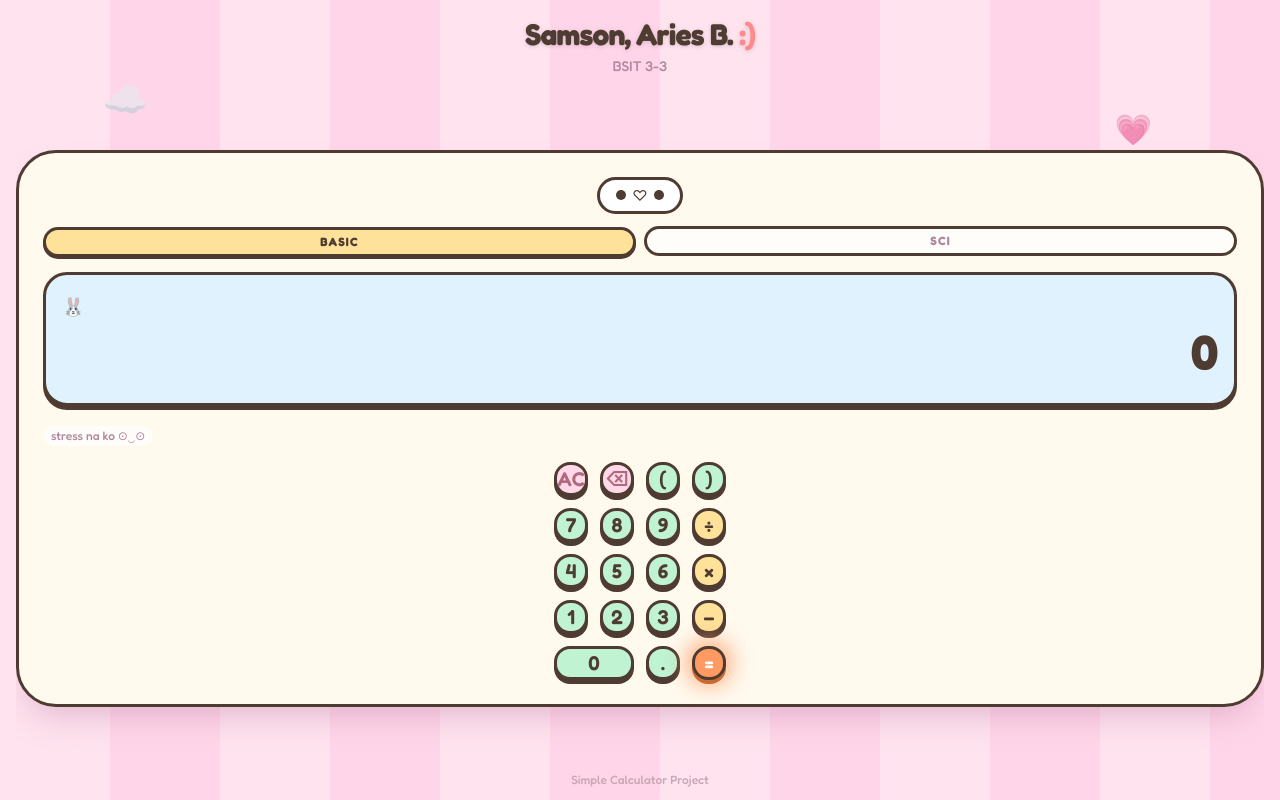
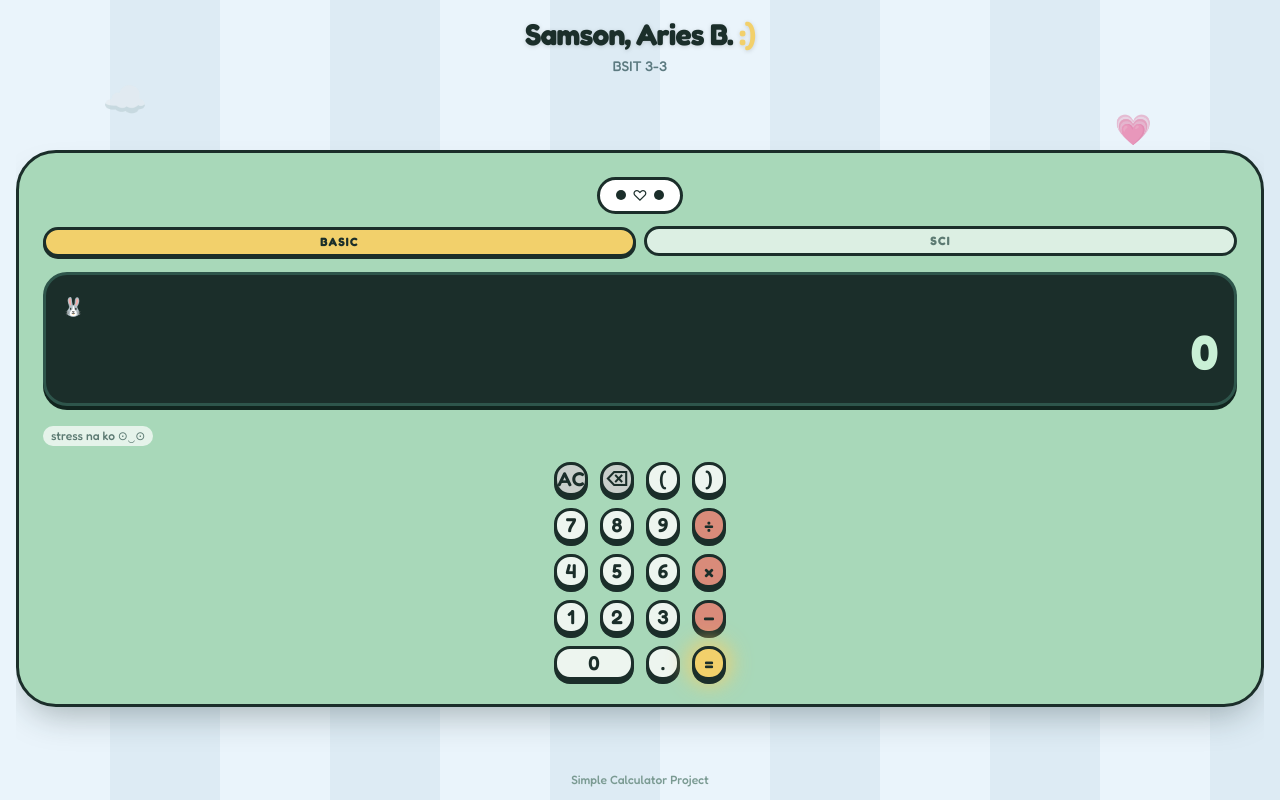
Before and after one commit to Stablhr/Simple-Calculator-Project, a React (Vite) app: page / in a window 1280 px wide. Built offline with nearby package versions, Linux system fonts and the light colour scheme.

Commit message:
style: retheme calculator with BMO (Adventure Time) palette

```diff
--- a/src/App.jsx
+++ b/src/App.jsx
@@ -2,7 +2,7 @@ import Calculator from './components/Calculator.jsx'
 
 function App() {
   return (
-    <div className="kawaii-bg relative h-[100dvh] overflow-hidden text-[#4E3B31]">
+    <div className="kawaii-bg relative h-[100dvh] overflow-hidden text-bmo-ink">
       <span className="float-shape left-[8%] top-[10%] text-4xl opacity-60">☁️</span>
       <span className="float-shape right-[10%] top-[14%] text-3xl opacity-50">💗</span>
       <span className="float-shape left-[12%] bottom-[16%] text-3xl opacity-50">🌸</span>
@@ -12,22 +12,22 @@ function App() {
 
       <main className="relative z-10 flex h-full min-h-0 flex-col">
         <header className="shrink-0 px-4 pt-3 text-center sm:pt-4">
-          <h1 className="mb-1 font-display text-2xl font-bold tracking-tight text-[#4E3B31] drop-shadow-sm sm:text-3xl">
-            Samson, Aries B.<span className="text-[#FF8A8A]"> :)</span>
+          <h1 className="mb-1 font-display text-2xl font-bold tracking-tight text-bmo-ink drop-shadow-sm sm:text-3xl">
+            Samson, Aries B.<span className="text-[#F2D06B]"> :)</span>
           </h1>
-          <p className="mb-2 text-sm font-medium text-[#B089A0]">BSIT 3-3</p>
+          <p className="mb-2 text-sm font-medium text-[#5C7A80]">BSIT 3-3</p>
         </header>
 
         <div className="flex min-h-0 w-full flex-1 flex-col px-3 sm:px-4">
           <Calculator />
         </div>
 
-        <footer className="shrink-0 pb-3 text-center text-xs font-medium text-[#C9A6B5]">
+        <footer className="shrink-0 pb-3 text-center text-xs font-medium text-[#7A9A92]">
           <a
             href="https://github.com/Stablhr/Simple-Calculator-Project"
             target="_blank"
             rel="noreferrer"
-            className="transition duration-150 hover:text-[#FF8A8A]"
+            className="transition duration-150 hover:text-[#F2D06B]"
           >
             Simple Calculator Project
           </a>
--- a/src/components/Button.jsx
+++ b/src/components/Button.jsx
@@ -1,18 +1,18 @@
 const VARIANTS = {
-  digit: 'bg-mint text-[#4E3B31] hover:bg-mint-dark',
-  operator: 'bg-butter text-[#4E3B31] hover:bg-butter-dark',
-  equals: 'bg-coral text-white hover:bg-coral-dark',
-  utility: 'bg-blush text-[#B06A7E] hover:bg-blush-dark',
-  function: 'bg-lavender text-[#7C6FB0] hover:bg-lavender-dark',
+  digit: 'bg-bmo-digit text-bmo-ink hover:bg-bmo-digit-dark',
+  operator: 'bg-bmo-operator text-bmo-ink hover:bg-bmo-operator-dark',
+  equals: 'bg-bmo-equals text-bmo-ink hover:bg-bmo-equals-dark',
+  utility: 'bg-bmo-utility text-bmo-ink hover:bg-bmo-utility-dark',
+  function: 'bg-bmo-func text-bmo-ink hover:bg-bmo-func-dark',
   toggle: '',
 }
 
-const STICKER_SHADOW = 'shadow-[0_4px_0_0_#4E3B31]'
+const STICKER_SHADOW = 'shadow-[0_4px_0_0_#1B2E2A]'
 
 function Button({ label, onClick, variant = 'digit', className = '', active = false, wide = false }) {
   const isEquals = variant === 'equals'
   const variantClass = variant === 'toggle' ? '' : VARIANTS[variant]
-  const activeClass = active ? 'bg-yellow-300 text-[#4E3B31]' : 'bg-white/60 text-[#B089A0] hover:bg-white'
+  const activeClass = active ? 'bg-bmo-equals text-bmo-ink' : 'bg-white/60 text-[#5C7A72] hover:bg-white'
 
   return (
     <button
@@ -20,10 +20,10 @@ function Button({ label, onClick, variant = 'digit', className = '', active = fa
       onClick={onClick}
       className={[
         wide ? 'aspect-auto' : 'aspect-square',
-        'rounded-2xl border-[3px] border-[#4E3B31] text-lg font-semibold sm:text-xl',
+        'rounded-2xl border-[3px] border-bmo-ink text-lg font-semibold sm:text-xl',
         'transition-all duration-150 ease-out',
         'active:translate-y-[3px] active:scale-90 active:shadow-none',
-        'focus:outline-none focus-visible:ring-2 focus-visible:ring-[#FF8A8A] focus-visible:ring-offset-2',
+        'focus:outline-none focus-visible:ring-2 focus-visible:ring-[#F2D06B] focus-visible:ring-offset-2',
         'select-none',
         variant === 'toggle' ? activeClass : variantClass,
         variant !== 'toggle' ? STICKER_SHADOW : '',
--- a/src/components/Calculator.jsx
+++ b/src/components/Calculator.jsx
@@ -133,11 +133,11 @@ function Calculator() {
       onClick={() => dispatch({ type: 'MODE', mode: m })}
       aria-pressed={mode === m}
       className={[
-        'flex-1 rounded-full border-[3px] border-[#4E3B31] px-3 py-1 font-display text-xs font-bold uppercase tracking-widest transition-all duration-150',
-        'focus:outline-none focus-visible:ring-2 focus-visible:ring-[#FF8A8A] focus-visible:ring-offset-2',
+        'flex-1 rounded-full border-[3px] border-bmo-ink px-3 py-1 font-display text-xs font-bold uppercase tracking-widest transition-all duration-150',
+        'focus:outline-none focus-visible:ring-2 focus-visible:ring-[#F2D06B] focus-visible:ring-offset-2',
         mode === m
-          ? 'translate-y-[1px] bg-butter text-[#4E3B31] shadow-[0_2px_0_0_#4E3B31]'
-          : 'bg-white/70 text-[#B089A0] hover:bg-white',
+          ? 'translate-y-[1px] bg-bmo-equals text-bmo-ink shadow-[0_2px_0_0_#1B2E2A]'
+          : 'bg-white/60 text-[#5C7A72] hover:bg-white',
       ].join(' ')}
     >
       {label}
@@ -155,22 +155,22 @@ function Calculator() {
       >
         <div ref={cardRef} className="order-1 w-full lg:order-2">
           <div
-            className="w-full rounded-[2.5rem] border-[3px] border-[#4E3B31] bg-[#FFF9EE] p-5 sm:p-6"
-        style={{ boxShadow: '0 18px 35px -12px rgba(184, 122, 160, 0.45)' }}
+            className="w-full rounded-[2.5rem] border-[3px] border-[#1B2E2A] bg-bmo-body p-5 sm:p-6"
+        style={{ boxShadow: '0 18px 35px -12px rgba(27, 46, 42, 0.35)' }}
       >
         <div className="mb-1 flex items-center justify-center">
-          <div className="flex items-center gap-2 rounded-full border-[3px] border-[#4E3B31] bg-white px-4 py-2">
+          <div className="flex items-center gap-2 rounded-full border-[3px] border-[#1B2E2A] bg-white px-4 py-2">
             {happy ? (
               <span className="face-happy inline-flex items-center gap-1.5">
-                <span className="h-2.5 w-2.5 rounded-full border-[2px] border-[#4E3B31] bg-[#4E3B31]" />
-                <span className="h-1.5 w-3 rounded-b-full border-2 border-t-0 border-[#4E3B31]" />
-                <span className="h-2.5 w-2.5 rounded-full border-[2px] border-[#4E3B31] bg-[#4E3B31]" />
+                <span className="h-2.5 w-2.5 rounded-full border-[2px] border-[#1B2E2A] bg-bmo-ink" />
+                <span className="h-1.5 w-3 rounded-b-full border-2 border-t-0 border-[#1B2E2A]" />
+                <span className="h-2.5 w-2.5 rounded-full border-[2px] border-[#1B2E2A] bg-bmo-ink" />
               </span>
             ) : (
               <span className="inline-flex items-center gap-1.5">
-                <span className="h-2.5 w-2.5 rounded-full bg-[#4E3B31]" />
-                <span className="text-[15px] leading-none text-[#4E3B31]">♡</span>
-                <span className="h-2.5 w-2.5 rounded-full bg-[#4E3B31]" />
+                <span className="h-2.5 w-2.5 rounded-full bg-bmo-ink" />
+                <span className="text-[15px] leading-none text-[#1B2E2A]">♡</span>
+                <span className="h-2.5 w-2.5 rounded-full bg-bmo-ink" />
               </span>
             )}
           </div>
@@ -179,7 +179,7 @@ function Calculator() {
         <div className="mb-4 mt-3 flex gap-2">{modeBtn('basic', 'Basic')}{modeBtn('scientific', 'Sci')}</div>
         <Display expression={expr} display={displayText} isError={isError} />
 
-        <div className="mb-4 flex justify-between text-xs font-medium text-[#B089A0]">
+        <div className="mb-4 flex justify-between text-xs font-medium text-[#5C7A72]">
           <span className="rounded-full bg-white/70 px-2 py-0.5">stress na ko ⊙‿⊙</span>
         </div>
 
@@ -189,13 +189,13 @@ function Calculator() {
 
       {history.length > 0 && (
         <div ref={historyRef} className="order-2 w-full lg:order-1 lg:max-w-none lg:w-64">
-          <div className="mt-4 w-full rounded-3xl border-[3px] border-[#4E3B31] bg-[#FFF9EE] p-4 shadow-[0_10px_25px_-10px_rgba(184,122,160,0.45)] lg:mt-0">
+          <div className="mt-4 w-full rounded-3xl border-[3px] border-[#1B2E2A] bg-bmo-body p-4 shadow-[0_10px_25px_-10px_rgba(184,122,160,0.45)] lg:mt-0">
           <div className="mb-2 flex items-center justify-between">
-            <h2 className="font-display text-sm font-bold tracking-tight text-[#4E3B31]">✦ history</h2>
+            <h2 className="font-display text-sm font-bold tracking-tight text-[#1B2E2A]">✦ history</h2>
             <button
               type="button"
               onClick={() => dispatch({ type: 'HISTORY_CLEAR' })}
-              className="rounded-lg border-2 border-[#4E3B31] bg-blush px-2 py-1 text-[11px] font-semibold text-[#B06A7E] transition duration-150 hover:bg-blush-dark focus:outline-none focus-visible:ring-2 focus-visible:ring-[#FF8A8A]"
+              className="rounded-lg border-2 border-[#1B2E2A] bg-bmo-utility px-2 py-1 text-[11px] font-semibold text-bmo-ink transition duration-150 hover:bg-bmo-utility-dark focus:outline-none focus-visible:ring-2 focus-visible:ring-[#F2D06B]"
             >
               Clear
             </button>
@@ -206,10 +206,10 @@ function Calculator() {
                 <button
                   type="button"
                   onClick={() => dispatch({ type: 'HISTORY_USE', entry })}
-                  className="flex w-full items-baseline justify-between gap-3 rounded-xl border-2 border-transparent px-2 py-1 text-right transition duration-150 hover:border-[#4E3B31]/30 hover:bg-white focus:outline-none focus-visible:ring-2 focus-visible:ring-[#FF8A8A]"
+                  className="flex w-full items-baseline justify-between gap-3 rounded-xl border-2 border-transparent px-2 py-1 text-right transition duration-150 hover:border-[#1B2E2A]/30 hover:bg-white focus:outline-none focus-visible:ring-2 focus-visible:ring-[#F2D06B]"
                 >
-                  <span className="truncate text-xs text-[#B089A0]">{entry.expr}</span>
-                  <span className="shrink-0 text-sm font-semibold text-[#4E3B31]">{entry.result}</span>
+                  <span className="truncate text-xs text-[#5C7A72]">{entry.expr}</span>
+                  <span className="shrink-0 text-sm font-semibold text-[#1B2E2A]">{entry.result}</span>
                 </button>
               </li>
             ))}
--- a/src/components/Display.jsx
+++ b/src/components/Display.jsx
@@ -49,12 +49,12 @@ function Display({ expression, display, isError }) {
   }, [display])
 
   return (
-    <div className="mb-5 flex min-h-24 flex-col items-end justify-end rounded-3xl border-[3px] border-[#4E3B31] bg-sky-100 p-4 shadow-[0_4px_0_0_#4E3B31]">
+    <div className="mb-5 flex min-h-24 flex-col items-end justify-end rounded-3xl border-[3px] border-bmo-screen-edge bg-bmo-screen p-4 shadow-[0_4px_0_0_#11251F]">
       <div className="flex w-full items-end justify-between gap-2">
         <span className="text-lg leading-none" aria-hidden="true">
           🐰
         </span>
-        <p className="flex-1 truncate text-right text-sm font-medium leading-normal text-[#8A9DB0] sm:text-base" aria-hidden="true">
+        <p className="flex-1 truncate text-right text-sm font-medium leading-normal text-[#9ECFAD] sm:text-base" aria-hidden="true">
           {expression || '\u00A0'}
         </p>
       </div>
@@ -62,9 +62,9 @@ function Display({ expression, display, isError }) {
         ref={textRef}
         aria-live="polite"
         className={
-          'font-display w-full whitespace-nowrap text-right text-4xl font-bold leading-normal text-[#4E3B31] sm:text-5xl ' +
+          'font-display w-full whitespace-nowrap text-right text-4xl font-bold leading-normal text-bmo-glow sm:text-5xl ' +
           (flash ? 'result-animate ' : '') +
-          (isError ? 'text-red-500' : '')
+          (isError ? 'text-red-400' : '')
         }
       >
         {display}
--- a/src/index.css
+++ b/src/index.css
@@ -5,16 +5,22 @@
   --font-display: 'Fredoka', 'Quicksand', system-ui, sans-serif;
   --font-sans: 'Fredoka', 'Quicksand', system-ui, -apple-system, 'Segoe UI', sans-serif;
 
-  --color-mint: #bff3d1;
-  --color-mint-dark: #a9edc2;
-  --color-butter: #ffe29a;
-  --color-butter-dark: #ffd873;
-  --color-coral: #ff9a62;
-  --color-coral-dark: #ff8a50;
-  --color-blush: #ffd9e8;
-  --color-blush-dark: #ffc9de;
-  --color-lavender: #e4dbff;
-  --color-lavender-dark: #d8cbfd;
+  --color-bmo-body: #a8d8b9;
+  --color-bmo-body-dark: #93cb9f;
+  --color-bmo-ink: #1b2e2a;
+  --color-bmo-screen: #1b2e2a;
+  --color-bmo-screen-edge: #2e554b;
+  --color-bmo-glow: #c9f0d6;
+  --color-bmo-digit: #edf5ef;
+  --color-bmo-digit-dark: #dde9df;
+  --color-bmo-func: #a9c8bd;
+  --color-bmo-func-dark: #99b7ab;
+  --color-bmo-utility: #c9cfcb;
+  --color-bmo-utility-dark: #b8c0ba;
+  --color-bmo-operator: #d98b7a;
+  --color-bmo-operator-dark: #c97a68;
+  --color-bmo-equals: #f2d06b;
+  --color-bmo-equals-dark: #e7c355;
 }
 
 html,
@@ -35,10 +41,10 @@ body {
 .kawaii-bg {
   background: repeating-linear-gradient(
     90deg,
-    #ffe3ef 0px,
-    #ffe3ef 110px,
-    #ffd6e9 110px,
-    #ffd6e9 220px
+    #eaf4fb 0px,
+    #eaf4fb 110px,
+    #ddebf4 110px,
+    #ddebf4 220px
   );
 }
 
@@ -104,13 +110,13 @@ body {
   0%,
   100% {
     box-shadow:
-      0 4px 0 #c96b2e,
-      0 0 12px 2px rgba(255, 154, 98, 0.5);
+      0 4px 0 #1b2e2a,
+      0 0 12px 2px rgba(242, 208, 107, 0.5);
   }
   50% {
     box-shadow:
-      0 4px 0 #c96b2e,
-      0 0 20px 6px rgba(255, 154, 98, 0.75);
+      0 4px 0 #1b2e2a,
+      0 0 20px 6px rgba(242, 208, 107, 0.8);
   }
 }
 
```
